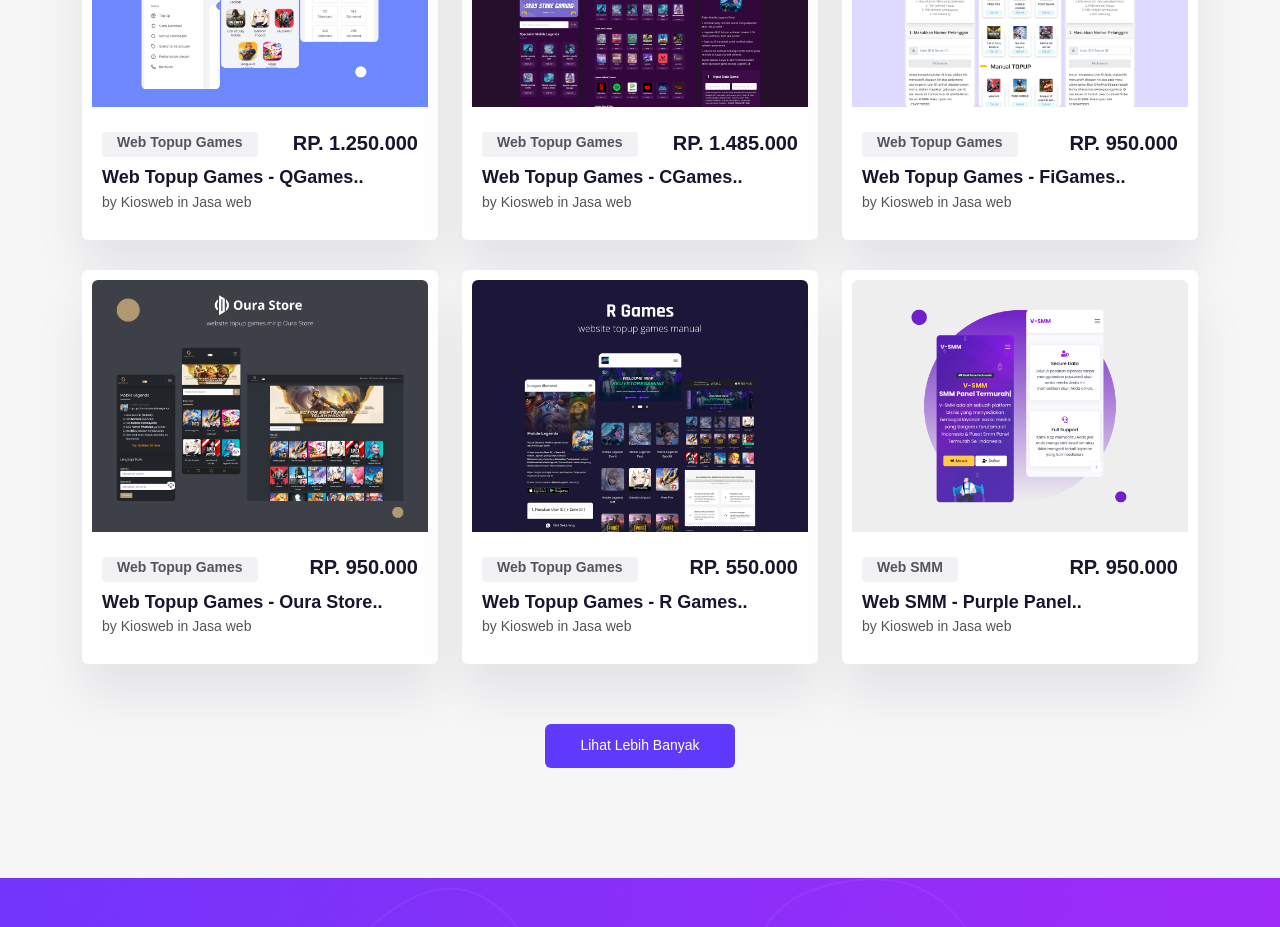
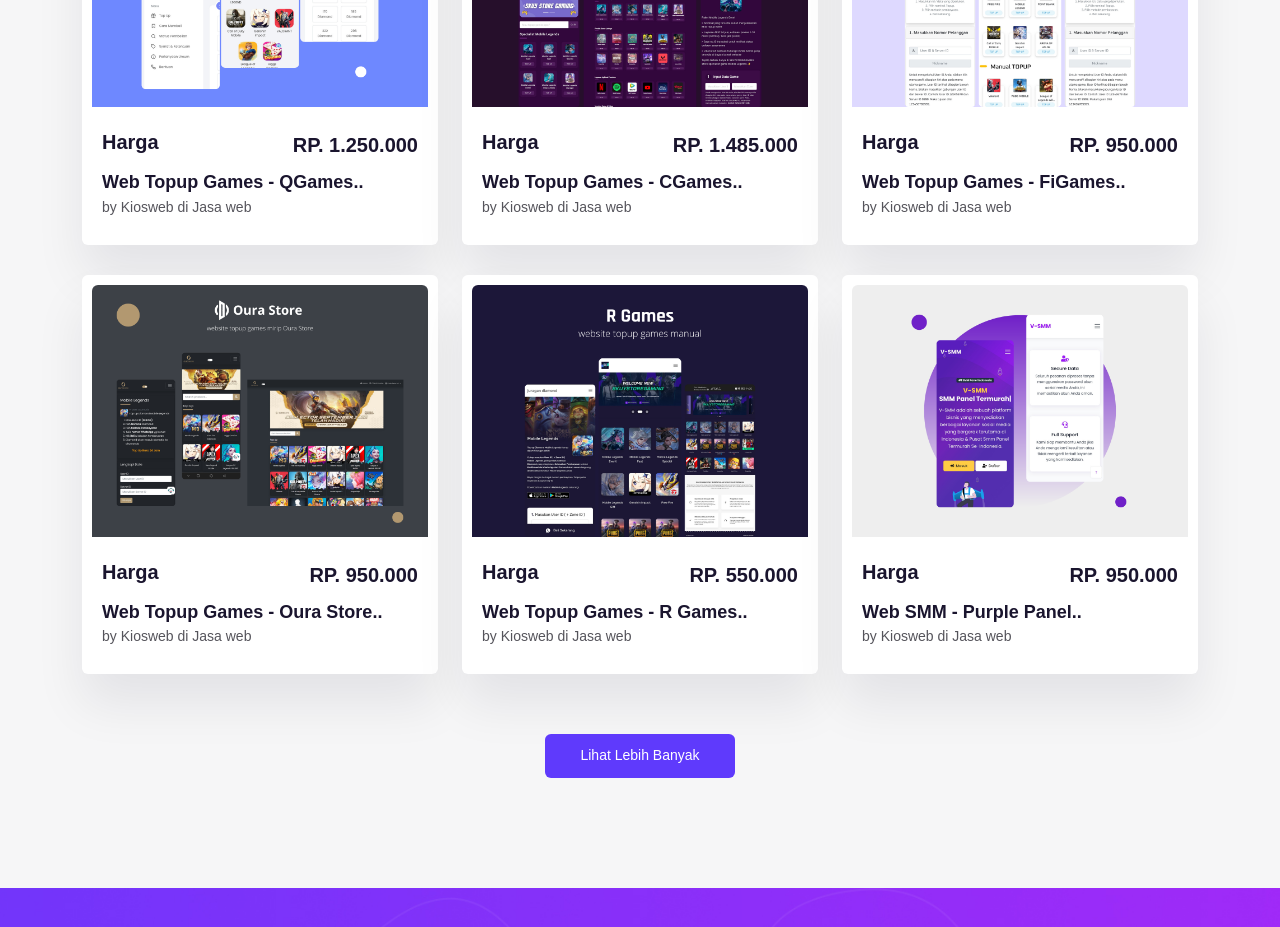
Before and after one commit to adriansahdotnet/kiosweb, a Next.js app: page / in a window 1280 px wide. Shown: the part 2180-3107 px from the top of the page. Built offline with nearby package versions, Linux system fonts and the light colour scheme; no server answers; a web font is replaced by a local one.

Commit message:
update tag

```diff
--- a/src/components/Home/SingleProduct.js
+++ b/src/components/Home/SingleProduct.js
@@ -40,8 +40,8 @@
           </div>
           <div className="product__content">
             <div className="product__meta mb-10 d-flex justify-content-between align-items-center">
-              <div className="product__tag">
-                <a href="#">{category}</a>
+              <div>
+                <h4>Harga</h4>
               </div>
               <div className="product__price">
                 <span>{`RP. ${price}`}</span>
@@ -53,7 +53,7 @@
               </Link>
             </h3>
             <p className="product__author">
-              by <a href="#">Kiosweb</a> in <a href="#">Jasa web</a>
+              by <a href="#">Kiosweb</a> di <a href="#">Jasa web</a>
             </p>
           </div>
         </div>
```
